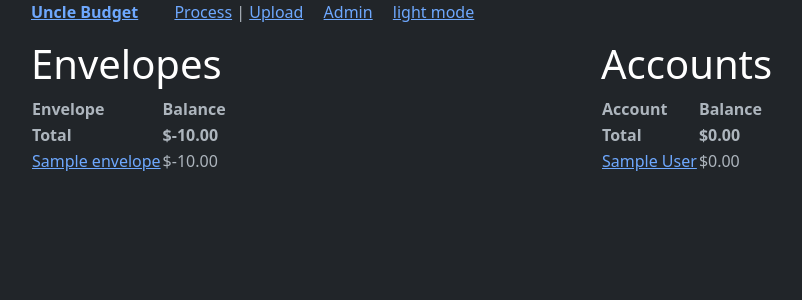
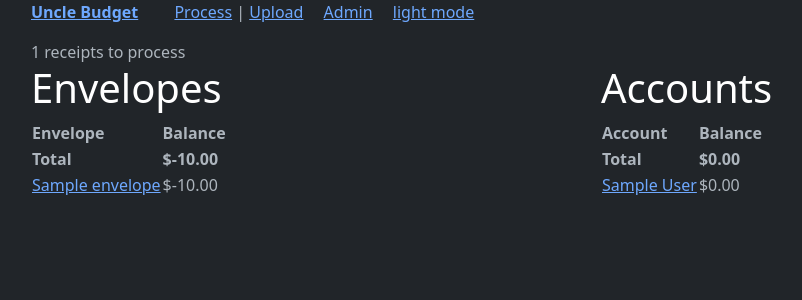
Before and after one commit to richardjs/unclebudget, a Django app: page / in a window 1280 px wide. Shown: the top 300 px of the page, without its empty margins (51-853 px from the left). Run offline with Django 4.2, Linux system fonts and the light colour scheme; a user stored in the database is signed in; tables that the repository leaves empty hold one stand-in row (values such as "Sample post"); some libraries are stand-ins or nearby versions.

Commit message:
Add a count of receipts to process

```diff
--- a/unclebudget/templates/unclebudget/summary.html
+++ b/unclebudget/templates/unclebudget/summary.html
@@ -1,8 +1,18 @@
 {% extends 'unclebudget/base.html' %}
+
+{% load humanize %}
 
 {% block 'title' %}Envelopes{% endblock %}
 
 {% block 'content' %}
+
+{% if to_process|length %}
+<div class="row">
+    <div class="col">
+        {{ to_process|length }} receipts to process
+    </div>
+</div>
+{% endif %}
 
 <div class="row">
     <div class="col">
--- a/unclebudget/views.py
+++ b/unclebudget/views.py
@@ -53,11 +53,18 @@ def summary(request):
     accounts_balance = sum([account.balance for account in accounts])
     envelopes_balance = sum([envelope.balance for envelope in envelopes])
 
+    # TODO we probably want this on the receipt screen, or at the top
+    to_process = Receipt.objects.filter(
+        ~Q(balance=0),
+        user=request.user,
+    ).order_by('date')
+
     return render(request, 'unclebudget/summary.html', {
         'accounts': accounts,
         'accounts_balance': accounts_balance,
         'envelopes': envelopes,
         'envelopes_balance': envelopes_balance,
+        'to_process': to_process,
     })
 
 
```
